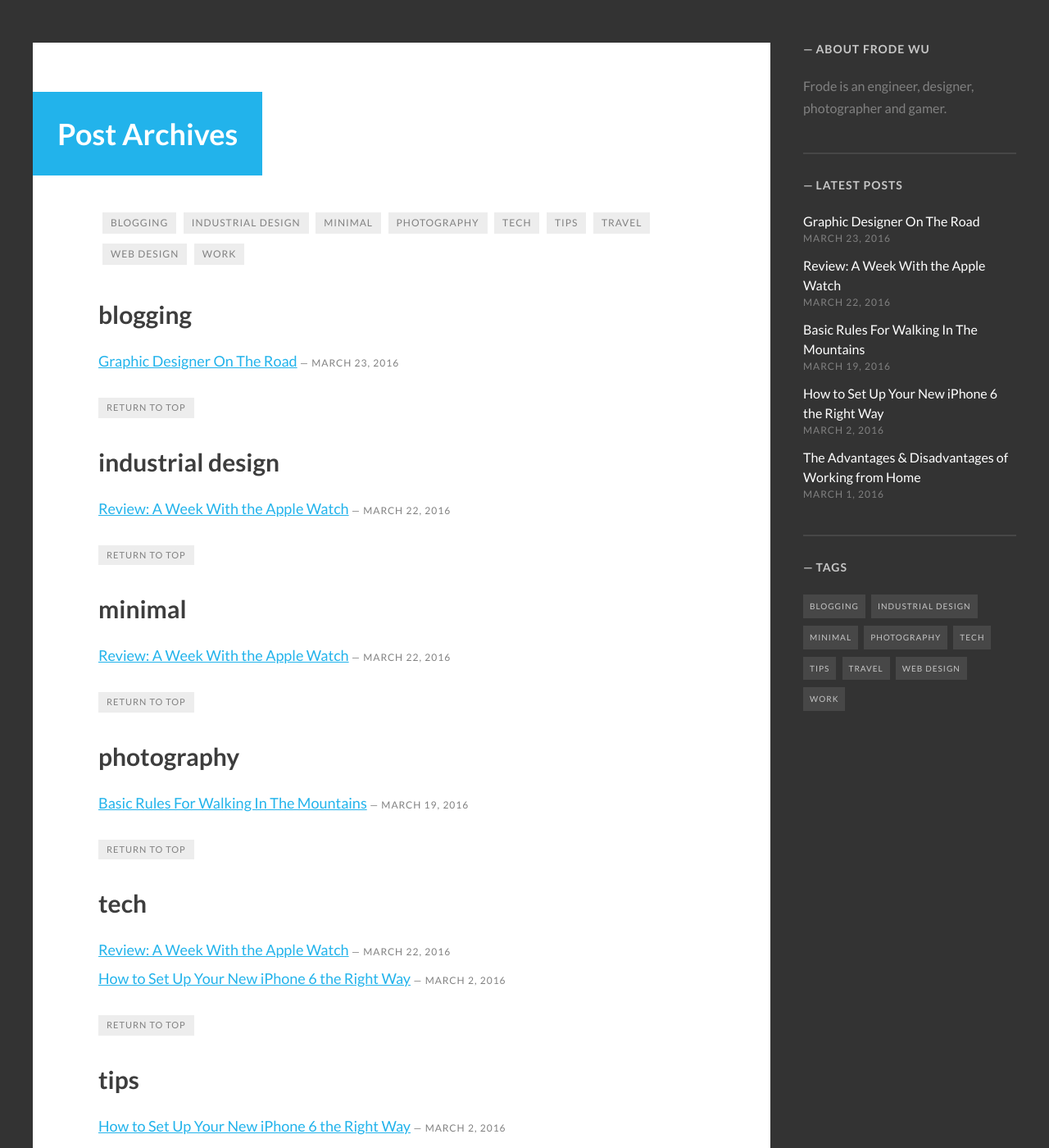
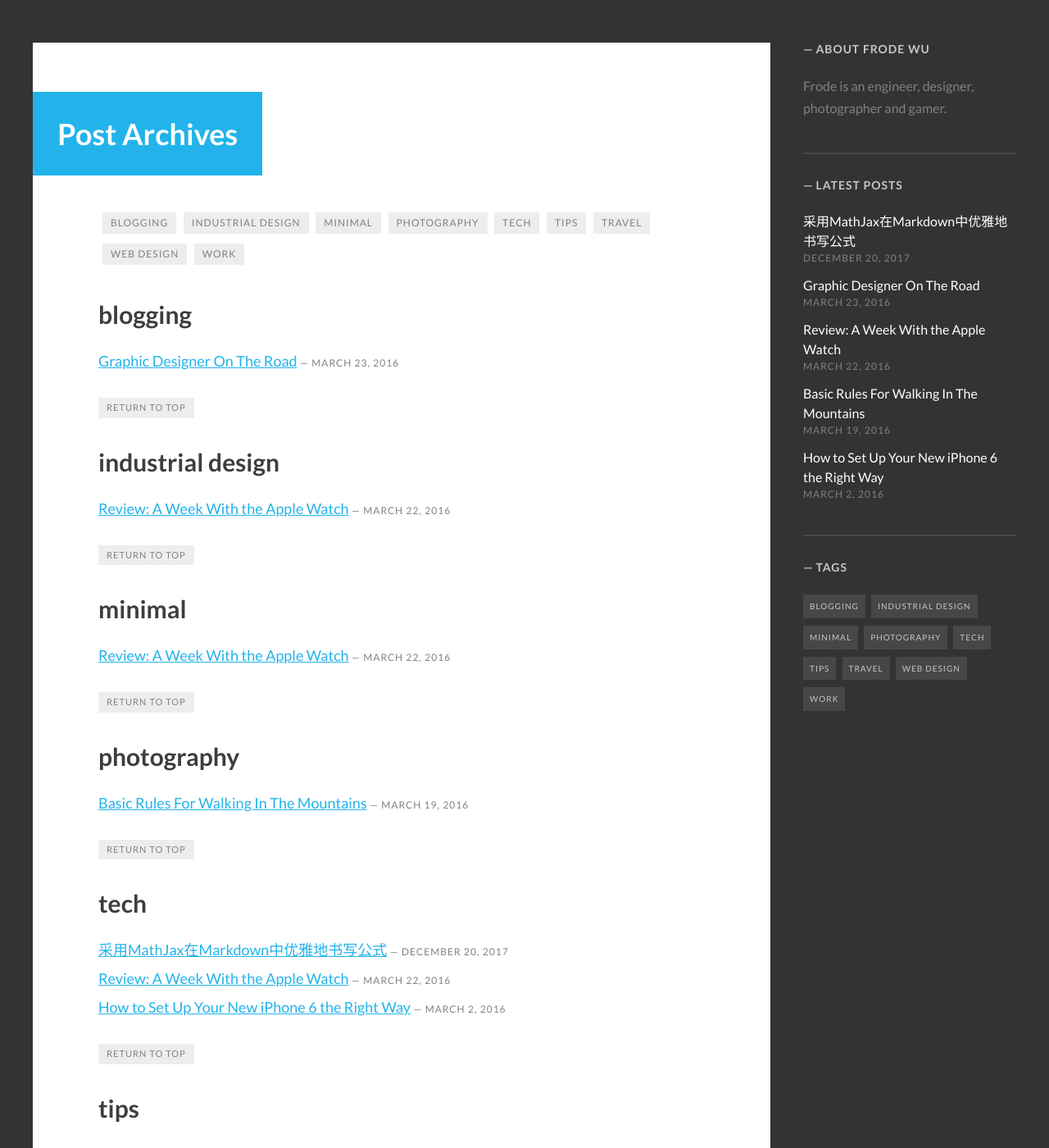
Before and after one commit to lovesilent/frode, a Jekyll site: the page built from tags/index.html, in a window 1280 px wide and 1400 px high, scrolled down 191 px. Shown: the whole window at 82% size. Built offline with Jekyll 4.4.1, drawn with Linux system fonts in a browser that asks for light colours; some web fonts are replaced; some of the changed lines change nothing that is shown.

Commit message:
upload one post

```diff
--- a/_layouts/default.html
+++ b/_layouts/default.html
@@ -42,5 +42,6 @@
     <script src="https://ajax.googleapis.com/ajax/libs/jquery/1.12.2/jquery.min.js"></script>
     <script type="text/javascript" src="{{ site.baseurl }}/js/plugins.js"></script>
     <script type="text/javascript" src="{{ site.baseurl }}/js/custom.js"></script>
+	<script type="text/javascript" src="http://cdn.mathjax.org/mathjax/latest/MathJax.js?config=TeX-AMS-MML_HTMLorMML"></script>
 </body>
 </html>
--- /dev/null
+++ b/_posts/2017-12-20-Use-MathJax-In-Markdown.md
@@ -0,0 +1,33 @@
+---
+layout: post
+title:	"采用MathJax在Markdown中优雅地书写公式"
+data:	2017-12-20
+banner_image: psilocybin.jpg
+tags: [tech]
+---
+虽然可以直接使用Markdown来书写公式，但是用起来很繁琐，大多数时候还不如直接链接图片来得爽快。自从发现[Stackoverflow](https://stackoverflow.com)上的公式竟然如此精美，便决定借助[MathJax](https://www.mathjax.org/)来书写公式。
+
+<!--more-->
+直接上图，发现右键还有额外功能:bowtie:&#x1F34E;:smiley_cat.
+
+$$\frac{1}{\Bigl(\sqrt{\phi \sqrt{5}}-\phi\Bigr) e^{\frac25 \pi}} = 1+\frac{e^{-2\pi}} {1+\frac{e^{-4\pi}} {1+\frac{e^{-6\pi}} {1+\frac{e^{-8\pi}} {1+\cdots} } } }$$
+
+本博客是基于Google Pages搭建的，采用了[kramdown](https://kramdown.gettalong.org/math_engine/mathjax.html)解析引擎，默认配置支持MathJax，`$$To Be Write$$`是能够直接被解析为:
+
+{% highlight html %}
+<script type="math/tex; mode=display">
+	To Be Write
+</script>
+{% endhighlight %}
+
+因此只需要在html中引入MathJax的CDN就可以使用了。
+
+{% highlight html %}
+<script type="text/javascript" src="http://cdn.mathjax.org/mathjax/latest/MathJax.js?config=TeX-AMS-MML_HTMLorMML">
+</script>
+
+在官方的文档中，还给出了一些MathJax与MarkDown在语法解析上存在分歧的相应解决方案（配置额外的scripts），这里就不详细列出了。
+
+总之，运用了MathJax后，公式变得很美，看起来让人舒心！
+
+{% endhighlight %}
--- a/js/custom.js
+++ b/js/custom.js
@@ -1,5 +1,5 @@
 /**
- * Main JS file for BlogInn behaviours
+ * Main JS file for LoveSilent behaviours
  */
 
 /*globals jQuery, document */
```
